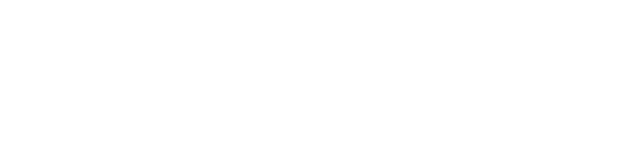
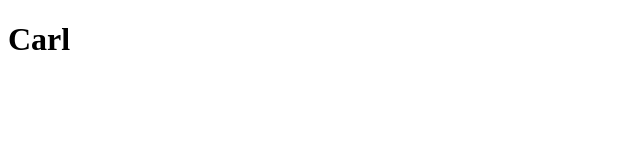
Before and after one commit to magnuswre/backendgrupp1, a plain HTML site: page index.html in a window 1280 px wide. Shown: the whole page, without its empty margins (0-640 px from the left). Drawn offline with Linux system fonts and the light colour scheme.

Commit message:
Första pushen

```diff
--- a/index.html
+++ b/index.html
@@ -7,7 +7,7 @@
  <title></title>
 </head>
 <body>
-
+<h1>Carl</h1>
 
 
 <script src=""></script>
```
